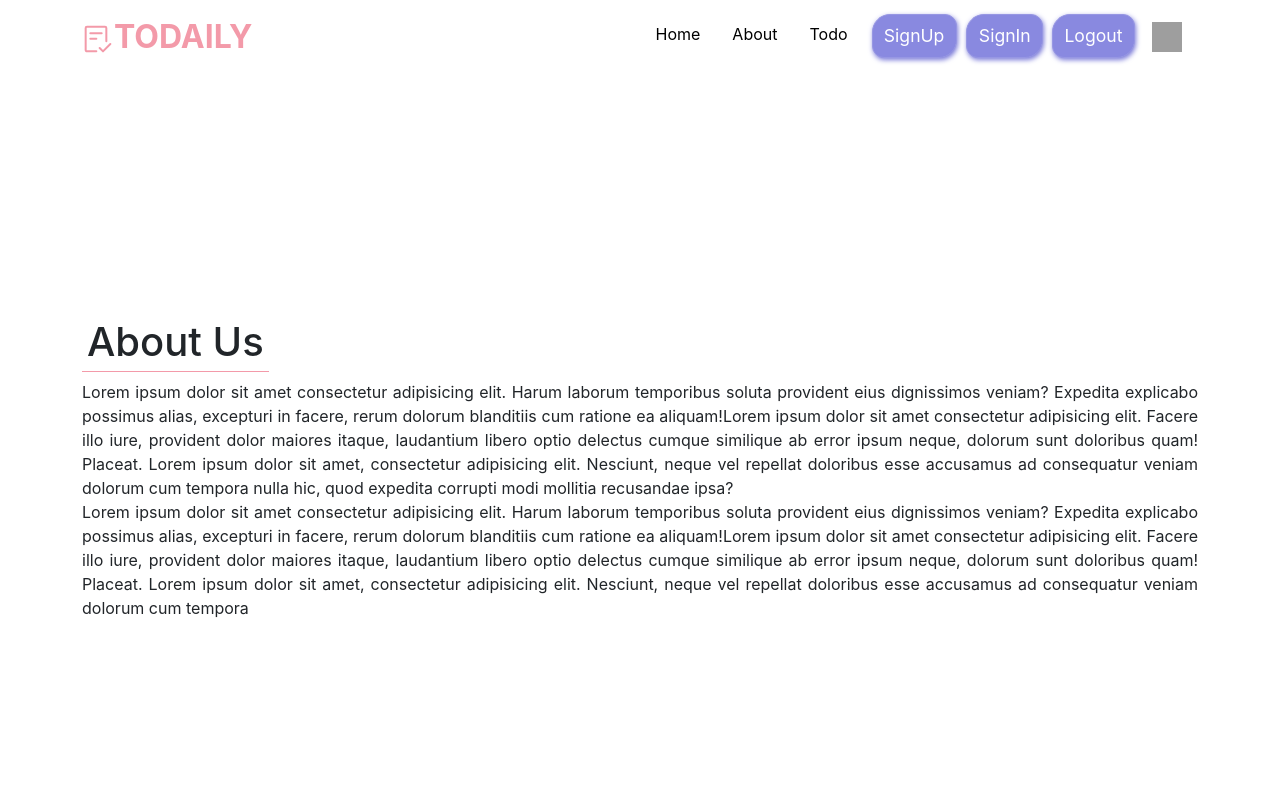
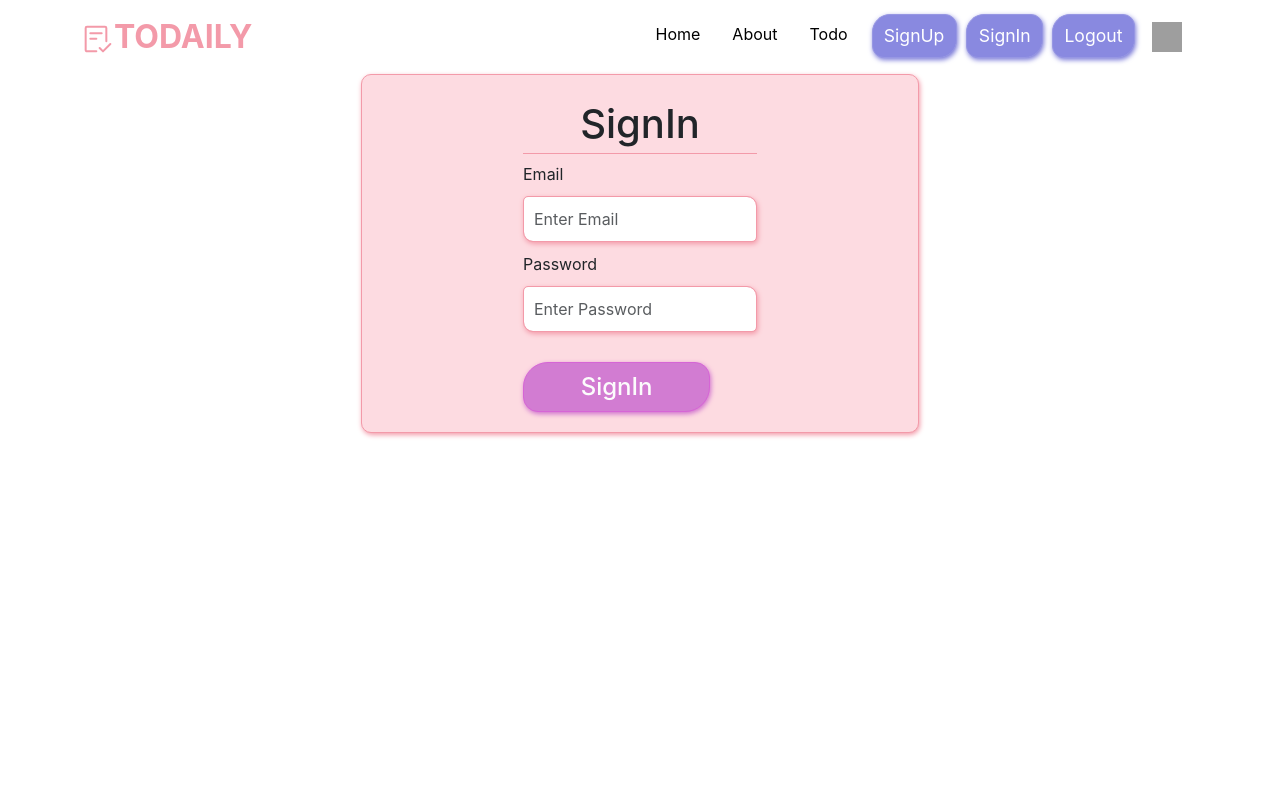
Before and after one commit to saakcy7/Todaily, a React (Create React App) app in the folder frontend/: page /signin in a window 1280 px wide. Shown: the top 800 px of the page. Built offline with nearby package versions, Linux system fonts and the light colour scheme; grey boxes are pictures that could not be loaded.

Commit message:
signin form

```diff
--- a/frontend/src/App.js
+++ b/frontend/src/App.js
@@ -5,6 +5,7 @@ import Home from './components/Home/Home';
 import Footer from './components/Footer/Footer';
 import About from './components/About/About';
 import Signup from './components/Signup/Signup';
+import SignIn from './components/Signup/SignIn';
 import {BrowserRouter as Router,Routes,Route} from 'react-router-dom';
 
 function App() {
@@ -16,7 +17,7 @@ function App() {
          <Route path='/' element={<Home/>}/>
         <Route path='/about' element={<About/>}/>
         <Route path='/signup' element={<Signup/>}/>
-        <Route path='/signin' element={<About/>}/>
+        <Route path='/signin' element={<SignIn/>}/>
       </Routes>
    </Router>
 
--- /dev/null
+++ b/frontend/src/components/Signup/SignIn.jsx
@@ -0,0 +1,29 @@
+import React from "react";
+import "./signup.css";
+const SignIn = () => {
+return(
+    <>
+<div className="signup">
+    <div className="container">
+        <div className="row">
+            <div className="col-md-6">
+                <h1>SignIn</h1>
+                <form>
+                    <div className="form-group">
+                        <label for="email">Email</label>
+                        <input type="email" className="form-control" id="email" placeholder="Enter Email"/>
+                    </div>
+                    <div className="form-group">
+                        <label for="password">Password</label>
+                        <input type="password" className="form-control" id="password" placeholder="Enter Password"/>
+                    </div>
+                    <button type="submit" className="btn">SignIn</button>
+                </form>
+            </div>
+        </div>
+</div>
+</div>
+</>
+);
+}
+export  default SignIn;
```
